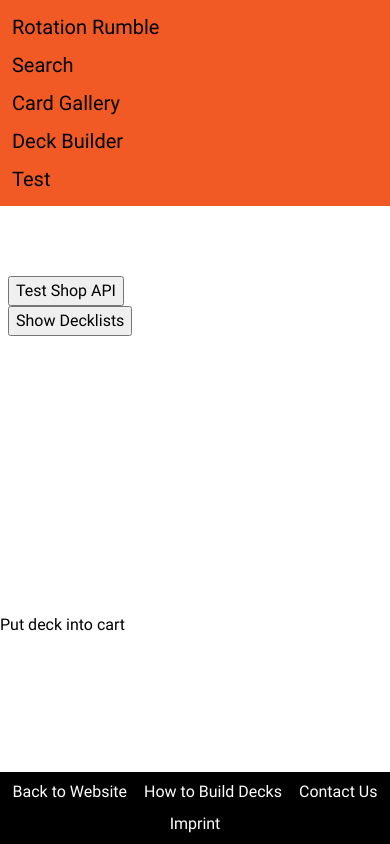
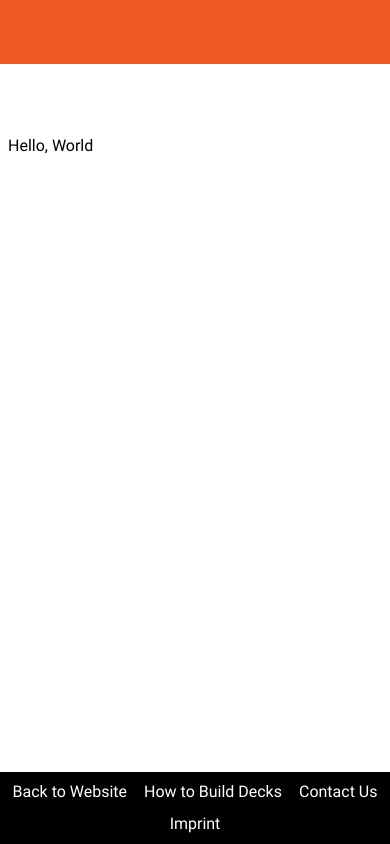
Before and after one commit to christian-post/rotation-rumble-react, a React (Vite) app: page /test in a window 390 px wide. Built offline with nearby package versions, Linux system fonts and the light colour scheme; a web font is replaced by a local one.

Commit message:
mobile hamburger menu fixed

```diff
--- a/src/assets/index.css
+++ b/src/assets/index.css
@@ -57,6 +57,18 @@ select {
     transition-duration: 0.01ms !important;
     scroll-behavior: auto !important;
   }
+}
+
+.sr-only {
+  position: absolute;
+  width: 1px;
+  height: 1px;
+  padding: 0;
+  margin: -1px;
+  overflow: hidden;
+  clip: rect(0, 0, 0, 0);
+  white-space: nowrap;
+  border-width: 0;
 }
 
 /* ------------------------------------------------------------------------------------------------------------------ */
@@ -391,7 +403,12 @@ header {
 /* hamburger menu stuff */
 /* TODO */
 
-@media screen and (max-width: 30em) {
+.nav-toggle {
+  display: none;
+}
+
+
+@media screen and (max-width: 35em) {
   header {
     margin-left: 0;
     background-color: var(--color-orange);
@@ -399,12 +416,37 @@ header {
 
   .header-logo {
     grid-column: 2;
+  }
+
+  .header-nav {
+    margin-top: 2.5em;
   }
 
   .header-nav ul {
     flex-direction: column;
     gap: .5rem;
     font-size: 20px;
+    /* transition: height 2s; */
+  }
+
+  .ul-expanded {
+    overflow: auto;
+    height: auto;
+  }
+
+  .ul-collapsed {
+    height: 0;
+    overflow: hidden;
+  }
+
+  .nav-toggle {
+    display: block;
+    background-color: transparent;
+    border: none;
+    font-size: 24px;
+    position: absolute;
+    aspect-ratio: 1;
+    top: .5rem;
   }
 }
 
--- a/src/main.jsx
+++ b/src/main.jsx
@@ -61,14 +61,10 @@ const router = createBrowserRouter([
               element: <Deckbuilder />,
               loader: deckbuilderLoader
             },
-            ...(isDevelopment
-              ? [
-                  {
-                    path: "test", // Only include in development
-                    element: <Test />
-                  }
-                ]
-              : []),
+            {
+              path: "test",
+              element: <Test />
+            },
             {
               path: "*", // Catch-all route for non-existent paths
               element: <ErrorPage />,
--- a/src/partials/Header.jsx
+++ b/src/partials/Header.jsx
@@ -1,12 +1,31 @@
-import { Link } from "react-router-dom";
+import { useState } from "react";
+import { Link } from "react-router-dom"
 
 const isDevelopment = import.meta.env.MODE === "development"; // For Vite
 
 export default function Header() {
+
+  const [navExpanded, setNavExpanded] = useState(false);
+
+
+  function NavToggle() {
+    return (
+      <button
+        className="nav-toggle"
+        onClick={()=> setNavExpanded(!navExpanded)}
+      >
+        <i className={`fa fa-${navExpanded ? "close" : "bars"}`} />
+        <span className="sr-only">Menu</span>
+      </button>
+    );
+  }
+
+
   return (
     <header>
       <nav className="header-nav">
-        <ul>
+        <NavToggle />
+        <ul className={`ul-${navExpanded ? "expanded" : "collapsed"}`}>
           <li className="header-item">
             <Link to={"/"}>Rotation Rumble</Link>
           </li>
--- a/src/partials/deckbuilder/StartPage.jsx
+++ b/src/partials/deckbuilder/StartPage.jsx
@@ -158,12 +158,6 @@ export default function StartPage({ props }) {
           {Object.keys(props.customDecks).map((deck) => (
             // TODO: loading placeholder for the image
             <div key={deck}>
-              {/* <img
-                className="deck-image-small wiggle-image"
-                src={props.customDecks[deck].captain.image_url}
-                alt={props.customDecks[deck].name}
-                onClick={()=> editDeck(props.customDecks[deck])}
-              /> */}
               <CardImage props={{
                 card: props.customDecks[deck].captain,
                 sizing: "medium",
--- a/src/routes/test.jsx
+++ b/src/routes/test.jsx
@@ -6,113 +6,14 @@ import {
 import React, { useEffect, useState } from "react";
 
 
-const Decklists = ({ decklists }) => {
-  if (!decklists) {
-    return <p>Loading decklists...</p>;
-  }
-
-  return (
-    <div>
-      {Object.entries(decklists).map(([deck, cards]) => (
-        <div key={deck} style={{ marginBottom: "20px" }}>
-          <h2>{deck}</h2>
-          <ul>
-            {cards.map((card) => (
-              <li key={card.id}>
-                <a href={`/card/${card.id}`}>{card.name}</a>
-              </li>
-            ))}
-          </ul>
-        </div>
-      ))}
-    </div>
-  );
-};
-
-
-const OrderDisplay = ({ order }) => {
-  // displays the order
-  if (!order) {
-    return (
-      <div>
-        <p>Awaiting your order...</p>
-      </div>
-    );
-  }
-
-  return (
-    <div>
-      <a href={order.url}>Put deck into cart</a>
-    </div>
-  );
-}
-
-
 export default function Test() {
-  const [decklists, setDecklists] = useState({});
-  const [order, displayOrder] = useState({});
-
-  async function handleSubmit(event) {
-    //  function for the test button
-    event.preventDefault();
-
-    const response = await fetch("/api/test/", {
-      method: "POST",
-      headers: {
-        "Content-Type": "application/json",
-      },
-      body: JSON.stringify({ message: "Hello, World"}),  // TODO: just a dummy
-    });
-
-    if (!response.ok) {
-      console.error("Failed to fetch search results.");
-      return;
-    }
-
-    const responseData = await response.json();
-    setDecklists(responseData.decklists)
-  }
-
-
-  async function testDeckOrder() {
-    const response = await fetch("/api/test-shop/", {
-      method: "POST",
-      headers: {
-        "Content-Type": "application/json",
-      }
-    });
-
-    const res = await response.json()
-
-    if (!response.ok) {
-      console.error(response.status, response.statusText);
-      alert(`Error: ${res.message} (${res.code})`);
-      return;
-    }
-
-    const productId = res.id;
-
-    const cartUrl = `https://beaverlicious.com/?add-to-cart=${productId}`;
-
-    displayOrder({
-      url: cartUrl
-    });
-
-    // alert(`Deck submitted successfully! Go to https://beaverlicious.com/ to check your order.`);
-  }
-
 
   return (
     <main>
       <div className="grid-container" style={{ gridTemplateColumns: "100%" }}>
         <div className="grid-item">
-          <button onClick={ testDeckOrder }>Test Shop API</button>
-          <Form onSubmit={ handleSubmit } id="test-form1">
-            <button type="submit">Show Decklists</button>
-          </Form>
+         <span>Hello, World</span>
         </div>
-        <Decklists decklists={decklists}/>
-        <OrderDisplay order={order}/>
       </div>
     </main>
   );
```
